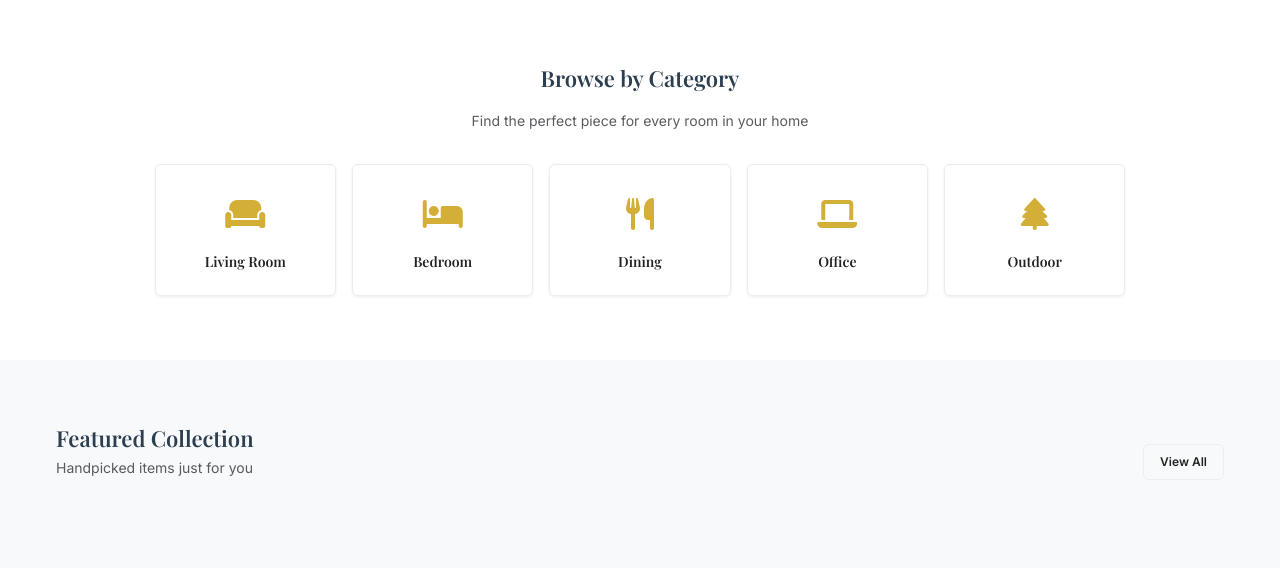
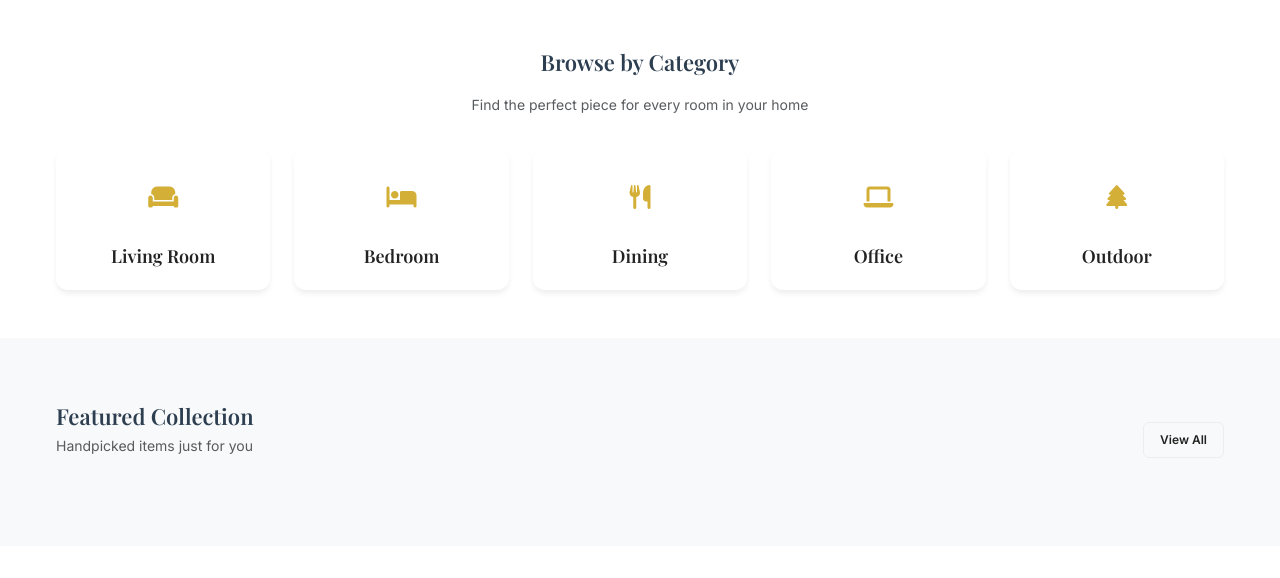
Before and after one commit to qureshi08/NPF-Online-Store, a Flask app: page / in a window 1280 px wide. Shown: the part 704-1282 px from the top of the page. Run offline with Flask 3, Linux system fonts and the light colour scheme; data that the repository does not hold is empty.

Commit message:
Redesign category section: Premium grid layout, hover effects, and typography

```diff
--- a/app/static/css/style.css
+++ b/app/static/css/style.css
@@ -495,6 +495,76 @@ section {
     }
 }
 
+/* ===== CATEGORY SECTION (Premium) ===== */
+.category-section {
+    padding-top: 3rem;
+    padding-bottom: 3rem;
+    background-color: var(--bg-body);
+}
+
+.category-card {
+    background: white;
+    border-radius: 0.75rem;
+    /* rounded-xl */
+    box-shadow: var(--shadow-md);
+    padding: 1.25rem;
+    /* p-5 */
+    transition: all 0.3s ease-out;
+    border: 1px solid transparent;
+    display: flex;
+    flex-direction: column;
+    align-items: center;
+    gap: 0.75rem;
+    height: 100%;
+}
+
+.category-card:hover {
+    transform: translateY(-4px) scale(1.02);
+    box-shadow: var(--shadow-hover);
+    border-color: #d1d5db;
+    /* gray-300 */
+}
+
+.category-icon {
+    width: 3.5rem;
+    /* w-14 */
+    height: 3.5rem;
+    /* h-14 */
+    display: flex;
+    align-items: center;
+    justify-content: center;
+    font-size: 1.5rem;
+    color: var(--accent);
+    margin-bottom: 0.5rem;
+}
+
+.category-title {
+    font-size: 1.125rem;
+    /* text-lg */
+    font-weight: 600;
+    color: var(--text-primary);
+    margin: 0;
+    text-align: center;
+}
+
+/* Mobile Category Adjustments */
+@media (max-width: 768px) {
+    .category-card {
+        padding: 1rem;
+    }
+
+    .category-title {
+        font-size: 1rem;
+        /* text-base */
+    }
+
+    .category-icon {
+        width: 3rem;
+        height: 3rem;
+        font-size: 1.25rem;
+    }
+}
+
 /* ===== CARDS ===== */
 .card {
     background: var(--bg-card);
--- a/app/templates/main/index.html
+++ b/app/templates/main/index.html
@@ -33,14 +33,14 @@
 </section>
 
 <!-- Categories Section -->
-<section>
+<section class="category-section">
     <div class="container">
         <div class="text-center section-title" data-aos="fade-up">
             <h2>Browse by Category</h2>
-            <p class="text-muted" style="margin-top: 0.5rem;">Find the perfect piece for every room in your home</p>
+            <p class="text-muted mt-2">Find the perfect piece for every room in your home</p>
         </div>
 
-        <div class="row g-3 justify-content-center">
+        <div class="row row-cols-2 row-cols-md-3 row-cols-lg-5 g-4 justify-content-center">
             {% set categories = [
             ('Living Room', 'living-room', 'couch'),
             ('Bedroom', 'bedroom', 'bed'),
@@ -50,15 +50,13 @@
             ] %}
 
             {% for name, slug, icon in categories %}
-            <div class="col-lg-2 col-md-4 col-6" data-aos="fade-up" data-aos-delay="{{ loop.index * 50 }}">
-                <a href="{{ url_for('main.shop', category=slug) }}" style="text-decoration: none;">
-                    <div class="card text-center"
-                        style="padding: 1.5rem 1rem; transition: var(--transition); border: 1px solid var(--border);">
-                        <div style="font-size: 2rem; color: var(--accent); margin-bottom: 0.75rem;">
+            <div class="col" data-aos="fade-up" data-aos-delay="{{ loop.index * 50 }}">
+                <a href="{{ url_for('main.shop', category=slug) }}" class="text-decoration-none">
+                    <div class="category-card">
+                        <div class="category-icon">
                             <i class="fas fa-{{ icon }}"></i>
                         </div>
-                        <h6 style="margin: 0; font-weight: 600; color: var(--text-primary); font-size: 0.875rem;">{{
-                            name }}</h6>
+                        <h3 class="category-title">{{ name }}</h3>
                     </div>
                 </a>
             </div>
```
